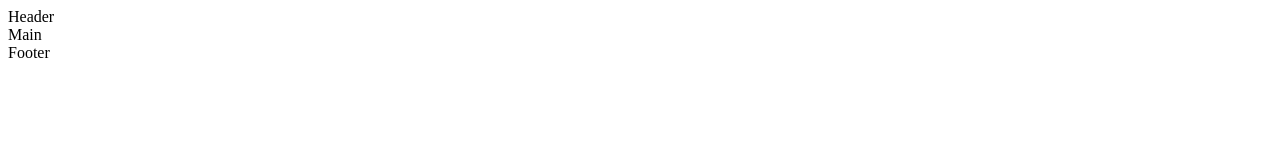
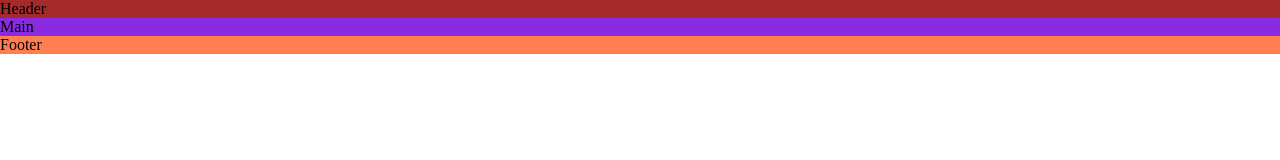
Before and after one commit to miranord/hangMan, a plain HTML site: page index.html in a window 1280 px wide. Drawn offline with Linux system fonts and the light colour scheme.

Commit message:
Added Stylesheet and inital styling

```diff
--- /dev/null
+++ b/assets/style.css
@@ -0,0 +1,21 @@
+/* Asterisk wildcard to over ride default styles */
+* {
+    padding: 0;
+    margin: 0;
+    box-sizing: border-box;
+}
+
+/* Header */
+header {
+    background-color: brown;
+}
+
+/* First section */
+section {
+    background-color: blueviolet;
+}
+
+/* Footer */
+footer {
+    background-color: coral;
+}
--- a/index.html
+++ b/index.html
@@ -12,6 +12,8 @@
     <link rel="apple-touch-icon" sizes="180x180" href="assets/favicon_io_hangman/apple-touch-icon.png">
     <link rel="icon" type="image/png" sizes="32x32" href="assets/favicon_io_hangman/favicon-32x32.png">
     <link rel="icon" type="image/png" sizes="16x16" href="assets/favicon_io_hangman/favicon-16x16.png">
+    <!-- Stylesheet -->
+    <link rel="stylesheet" href="assets/style.css">
 </head>
 <body>
     <header>Header</header>
```
